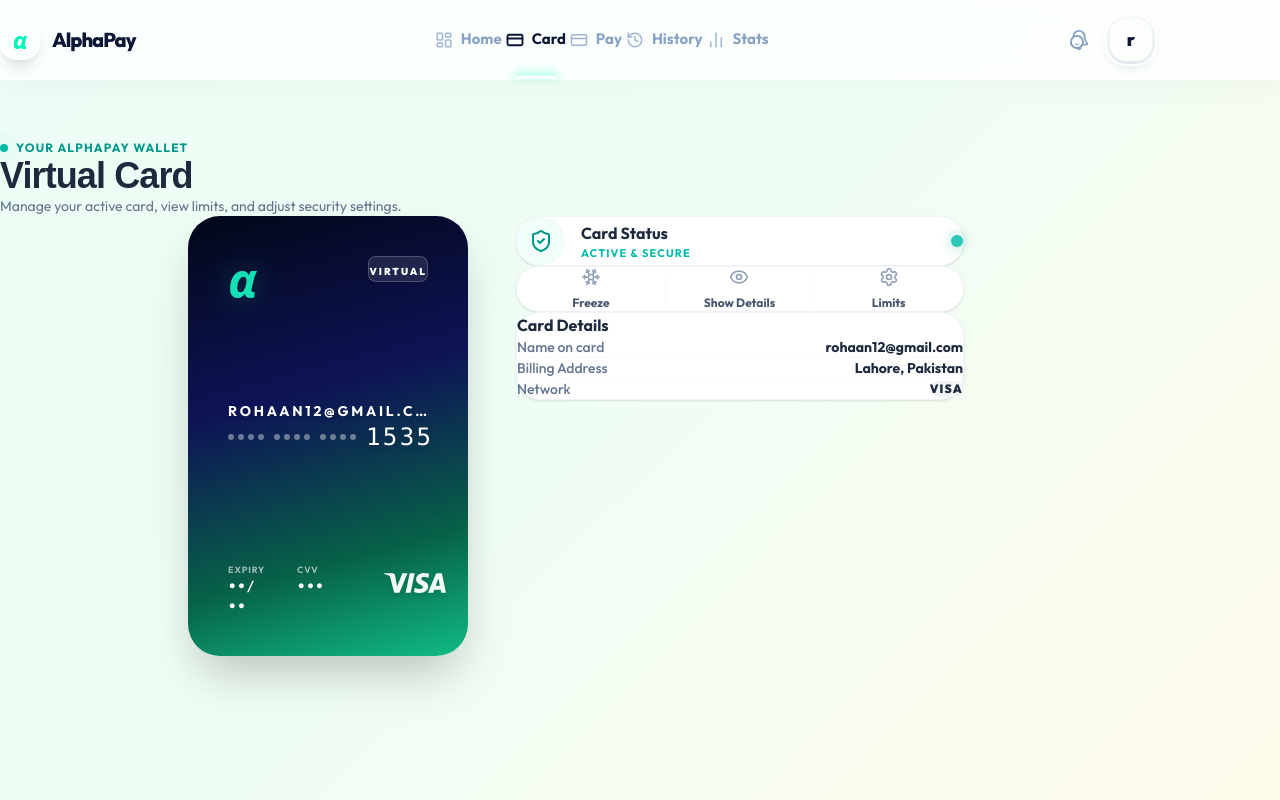
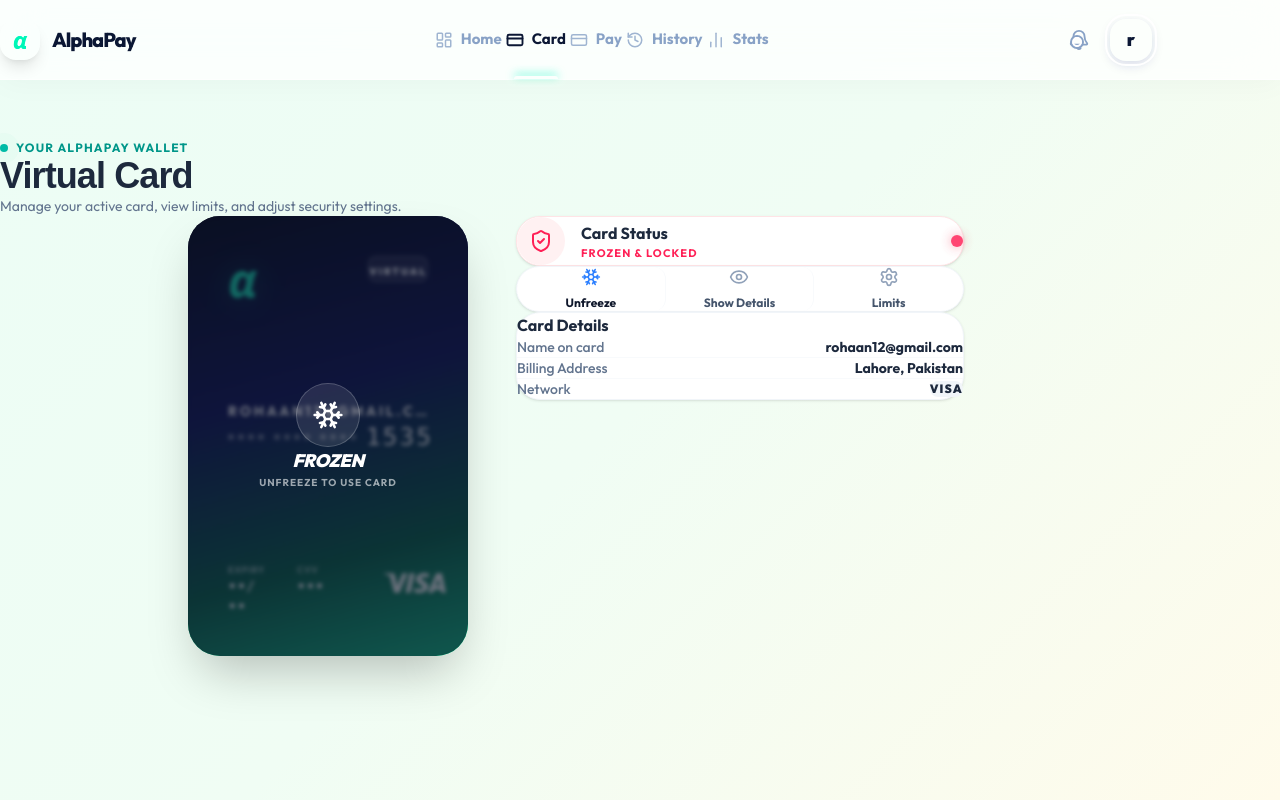
Before and after one commit to Kashif-Khokhar/Alphapay, a React (Vite) app: page /card in a window 1280 px wide. Both pictures are taken after a click on the button "Freeze". Built offline with nearby package versions, Linux system fonts and the light colour scheme.

Commit message:
feat: Add an interactive virtual card component with 3D effects and a dedicated page for card management.

```diff
--- a/src/components/VirtualCard.jsx
+++ b/src/components/VirtualCard.jsx
@@ -1,5 +1,6 @@
 import { useRef, useState, useEffect } from 'react';
 import { motion, useMotionTemplate, useMotionValue, useSpring, AnimatePresence } from 'framer-motion';
+import { Snowflake } from 'lucide-react';
 
 const ROTATION_RANGE = 25;
 const HALF_ROTATION_RANGE = 25 / 2;
@@ -10,6 +11,7 @@
   expiry = "02/30",
   cvv = "733",
   isRevealed: externalRevealed = null,
+  isFrozen = false,
   onToggle = null
 }) {
   const ref = useRef(null);
@@ -178,6 +180,25 @@
           </div>
         </div>
       </div>
+
+      {/* Frozen Overlay */}
+      <AnimatePresence>
+        {isFrozen && (
+          <motion.div
+            initial={{ opacity: 0 }}
+            animate={{ opacity: 1 }}
+            exit={{ opacity: 0 }}
+            className="absolute inset-0 bg-slate-900/60 backdrop-blur-[2px] z-50 flex flex-col items-center justify-center p-6 text-center"
+            style={{ transform: "translateZ(60px)" }}
+          >
+            <div className="w-16 h-16 bg-white/10 rounded-full flex items-center justify-center mb-4 border border-white/20">
+              <Snowflake size={32} className="text-white" />
+            </div>
+            <p className="text-white text-lg font-black tracking-tight uppercase italic">Frozen</p>
+            <p className="text-white/60 text-[10px] font-bold mt-1 uppercase tracking-widest">Unfreeze to use card</p>
+          </motion.div>
+        )}
+      </AnimatePresence>
     </motion.div>
   );
 }
--- a/src/pages/Cards.jsx
+++ b/src/pages/Cards.jsx
@@ -1,11 +1,14 @@
 import { useState } from 'react';
-import { ShieldCheck, Snowflake, Eye, EyeOff, Settings } from 'lucide-react';
+import { ShieldCheck, Snowflake, Eye, EyeOff, Settings, Plus } from 'lucide-react';
+import { motion, AnimatePresence } from 'framer-motion';
 import VirtualCard from '../components/VirtualCard';
 import { getCurrentUser } from '../services/api';
 
 export default function Cards() {
   const user = getCurrentUser();
   const [isRevealed, setIsRevealed] = useState(false);
+  const [isFrozen, setIsFrozen] = useState(false);
+  const [showLimits, setShowLimits] = useState(false);
 
   return (
     <div className="min-h-screen" style={{ background: 'linear-gradient(135deg, #ecfdf5 0%, #f0fdf4 50%, #fffbeb 100%)', paddingTop: '140px' }}>
@@ -33,6 +36,7 @@
                 expiry={user?.expiry}
                 cvv={user?.cvv}
                 isRevealed={isRevealed}
+                isFrozen={isFrozen}
                 onToggle={() => setIsRevealed(!isRevealed)}
              />
           </div>
@@ -40,23 +44,30 @@
           {/* Controls & Stats */}
           <div className="flex-1 w-full max-w-md animate-slide-left space-y-8">
 
-            <div className="bg-white rounded-[24px] p-12 shadow-sm border border-slate-100 flex items-center justify-between">
+            <div className={`bg-white rounded-[24px] p-12 shadow-sm border ${isFrozen ? 'border-rose-100' : 'border-slate-100'} flex items-center justify-between transition-colors duration-500`}>
               <div className="flex items-center gap-4">
-                 <div className="w-12 h-12 bg-teal-50 text-teal-600 rounded-full flex items-center justify-center">
+                 <div className={`w-12 h-12 ${isFrozen ? 'bg-rose-50 text-rose-500' : 'bg-teal-50 text-teal-600'} rounded-full flex items-center justify-center transition-colors`}>
                     <ShieldCheck size={24} />
                  </div>
                  <div>
                     <h3 className="font-bold text-slate-800">Card Status</h3>
-                    <p className="text-[11px] font-bold tracking-widest uppercase text-teal-500">Active & Secure</p>
+                    <p className={`text-[11px] font-bold tracking-widest uppercase ${isFrozen ? 'text-rose-500' : 'text-teal-500'} transition-colors`}>
+                      {isFrozen ? 'Frozen & Locked' : 'Active & Secure'}
+                    </p>
                  </div>
               </div>
-              <div className="h-3 w-3 bg-teal-500 rounded-full shadow-[0_0_12px_rgba(20,184,166,0.6)] animate-pulse" />
+              <div className={`h-3 w-3 ${isFrozen ? 'bg-rose-500 shadow-[0_0_12px_rgba(244,63,94,0.6)]' : 'bg-teal-500 shadow-[0_0_12px_rgba(20,184,166,0.6)]'} rounded-full animate-pulse transition-all duration-500`} />
             </div>
 
             <div className="bg-white rounded-[24px] p-4 shadow-sm border border-slate-100 grid grid-cols-3 divide-x divide-slate-50">
-               <button className="flex flex-col items-center gap-2 p-4 group hover:bg-slate-50 transition-colors rounded-xl">
-                  <Snowflake size={20} className="text-slate-400 group-hover:text-blue-500 transition-colors" />
-                  <span className="text-xs font-bold text-slate-600 group-hover:text-slate-900">Freeze</span>
+               <button
+                 onClick={() => setIsFrozen(!isFrozen)}
+                 className="flex flex-col items-center gap-2 p-4 group hover:bg-slate-50 transition-colors rounded-xl"
+               >
+                  <Snowflake size={20} className={`${isFrozen ? 'text-blue-500' : 'text-slate-400 group-hover:text-blue-500'} transition-colors`} />
+                  <span className={`text-xs font-bold ${isFrozen ? 'text-slate-900' : 'text-slate-600 group-hover:text-slate-900'}`}>
+                    {isFrozen ? 'Unfreeze' : 'Freeze'}
+                  </span>
                </button>
                <button
                   onClick={() => setIsRevealed(!isRevealed)}
@@ -71,7 +82,10 @@
                     {isRevealed ? "Hide Details" : "Show Details"}
                   </span>
                </button>
-               <button className="flex flex-col items-center gap-2 p-4 group hover:bg-slate-50 transition-colors rounded-xl">
+               <button
+                 onClick={() => setShowLimits(true)}
+                 className="flex flex-col items-center gap-2 p-4 group hover:bg-slate-50 transition-colors rounded-xl"
+               >
                   <Settings size={20} className="text-slate-400 group-hover:text-slate-900 transition-colors" />
                   <span className="text-xs font-bold text-slate-600 group-hover:text-slate-900">Limits</span>
                </button>
@@ -99,6 +113,67 @@
         </div>
 
       </div>
+
+      {/* Limits Modal */}
+      <AnimatePresence>
+        {showLimits && (
+          <div className="fixed inset-0 z-[100] flex items-center justify-center px-4">
+            <motion.div
+              initial={{ opacity: 0 }}
+              animate={{ opacity: 1 }}
+              exit={{ opacity: 0 }}
+              onClick={() => setShowLimits(false)}
+              className="absolute inset-0 bg-slate-900/40 backdrop-blur-md"
+            />
+            <motion.div
+              initial={{ opacity: 0, scale: 0.9, y: 20 }}
+              animate={{ opacity: 1, scale: 1, y: 0 }}
+              exit={{ opacity: 0, scale: 0.9, y: 20 }}
+              className="relative w-full max-w-md bg-white rounded-[40px] p-10 shadow-2xl border border-white"
+            >
+              <div className="flex justify-between items-center mb-8">
+                <h2 className="text-2xl font-black text-slate-800 tracking-tight">Card Limits</h2>
+                <button
+                  onClick={() => setShowLimits(false)}
+                  className="w-10 h-10 rounded-full bg-slate-50 flex items-center justify-center text-slate-400 hover:text-slate-900 transition-colors"
+                >
+                  <Plus size={20} className="rotate-45" />
+                </button>
+              </div>
+
+              <div className="space-y-6">
+                {[
+                  { label: 'Daily Purchase', value: 'PKR 150,000', used: 'PKR 12,400', percent: 8 },
+                  { label: 'Monthly Limit', value: 'PKR 1,500,000', used: 'PKR 12,400', percent: 1 },
+                  { label: 'ATM Withdrawal', value: 'PKR 50,000', used: 'PKR 0', percent: 0 },
+                  { label: 'Online Payment', value: 'PKR 100,000', used: 'PKR 12,400', percent: 12 }
+                ].map((limit) => (
+                  <div key={limit.label} className="space-y-2">
+                    <div className="flex justify-between text-[11px] font-black uppercase tracking-widest">
+                      <span className="text-slate-400">{limit.label}</span>
+                      <span className="text-slate-800">{limit.used} / {limit.value}</span>
+                    </div>
+                    <div className="h-2 bg-slate-50 rounded-full overflow-hidden">
+                      <motion.div
+                        initial={{ width: 0 }}
+                        animate={{ width: `${limit.percent}%` }}
+                        className="h-full bg-teal-500 rounded-full"
+                      />
+                    </div>
+                  </div>
+                ))}
+              </div>
+
+              <button
+                onClick={() => setShowLimits(false)}
+                className="w-full mt-10 bg-slate-900 text-white py-4 rounded-2xl text-xs font-bold uppercase tracking-widest hover:bg-slate-800 transition-colors"
+              >
+                Done
+              </button>
+            </motion.div>
+          </div>
+        )}
+      </AnimatePresence>
     </div>
   );
 }
```
